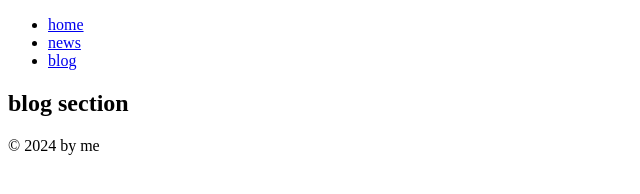
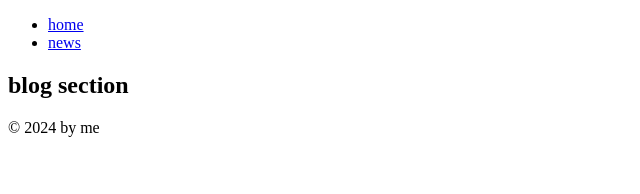
Before and after one commit to NokaK/lesson5-23, a plain HTML site: page index.html in a window 1280 px wide. Shown: the whole page, without its empty margins (0-640 px from the left). Drawn offline with Linux system fonts and the light colour scheme.

Commit message:
Update index.html

```diff
--- a/index.html
+++ b/index.html
@@ -11,15 +11,15 @@
     <header>
         <nav>
             <ul>
+
                 <li>
                     <a href="#">home</a>
                 </li>
                 <li>
                     <a href="#">news</a>
                 </li>
-                <li>
-                    <a href="#">blog</a>
-                </li>
+
+
             </ul>
         </nav>
     </header>
```
